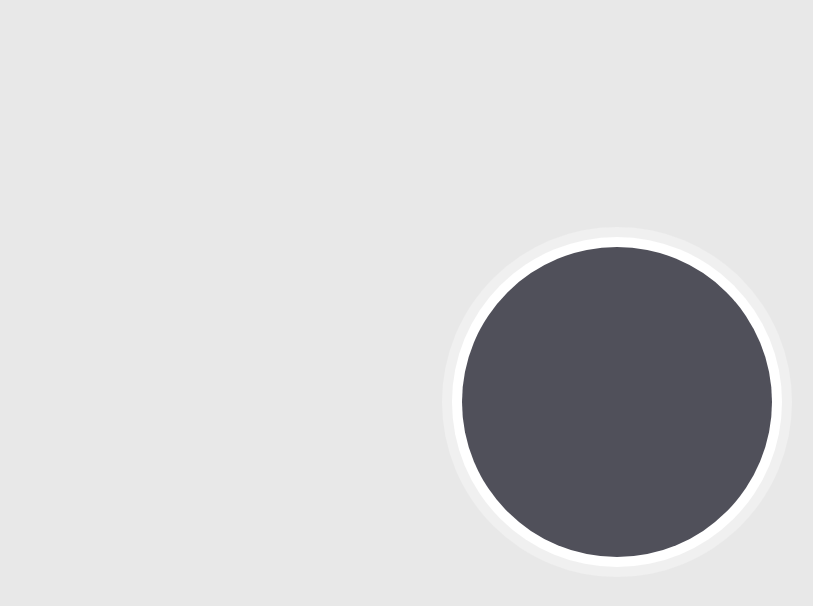
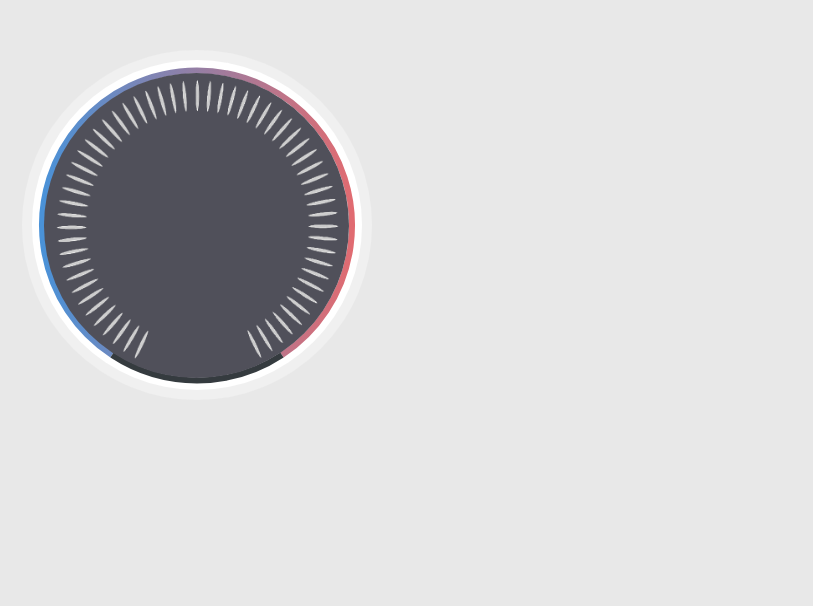
Before and after one commit to marianne121/RadialThermostat, a React (Create React App) app: page / in a window 1280 px wide. Shown: the top 606 px of the page, without its empty margins (28-841 px from the left). Built offline with nearby package versions, Linux system fonts and the light colour scheme.

Commit message:
add scale and temp colour strip

```diff
--- a/src/App.css
+++ b/src/App.css
@@ -1,14 +1,10 @@
 .App {
-  text-align: center;
+  background-color: #E8E8E8;
+  min-height: 100vh;
 }
 
-.App-header {
-  background-color: #E8E8E8;
-  min-height: 100vh;
-  display: flex;
-  flex-direction: column;
-  align-items: center;
-  justify-content: center;
-  font-size: calc(10px + 2vmin);
-  color: white;
+.Dials{
+  position: absolute;
+  left: 82px;
+  top: 76px;
 }
--- a/src/App.js
+++ b/src/App.js
@@ -1,26 +1,29 @@
 import React from 'react';
 import logo from './logo.svg';
 import './App.css';
+import Scale from './scale.png'
 
 function App () {
   return (
     <div className="App">
-      <header className="App-header">
       <div className="radial-thermostat">
       <svg width="400" height="400">
       <RadialThermostat/>
       <CircularBackground/>
+
       <ThermostatKnob/>
       </svg>
+        <div className="Dials">
+        <TemperatureDials/>
+        </div>
       </div>
-      </header>
     </div>
   )
 }
 class RadialThermostat extends React.Component{
   render() {
     return (
-        <circle cx="205" cy="205" r="175" fill="#f0f0f0"/>
+        <circle cx="225" cy="225" r="175" fill="#f0f0f0"/>
     );
   }
 }
@@ -28,7 +31,7 @@ class RadialThermostat extends React.Component{
 class CircularBackground extends React.Component{
   render() {
     return(
-        <circle cx="205" cy="205" r="165" fill="#ffffff"/>
+        <circle cx="225" cy="225" r="165" fill="#ffffff"/>
     );
   }
 }
@@ -36,9 +39,35 @@ class CircularBackground extends React.Component{
 class ThermostatKnob extends React.Component{
   render() {
     return (
-      <circle cx="205" cy="205" r="155" fill="#50505a"/>
+
+      <React.Fragment>
+            <linearGradient id="grayColour">
+       <stop offset="0%" stop-color="#353b3f"></stop>
+       <stop offset="100%" stop-color="#353b3f"></stop>
+    </linearGradient>
+    <linearGradient id="gradientColour" >
+       <stop offset="0%" stop-color="#4a92d8"></stop>
+       <stop offset="100%" stop-color="#e06b71"></stop>
+    </linearGradient>
+    <path d="
+          M140 355
+          A155 155 0 1 1 310 355"
+        fill="none" stroke="url(#gradientColour)" stroke-width="6" />
+   <path d="M140 355
+        A155 155 0 0 0 310 355"
+        fill="none" stroke="url(#grayColour)" stroke-width="6" />
+        <circle cx="224.5" cy="225.5" r="152.5" fill="#50505a"/>
+      </React.Fragment>
     );
   }
 }
 
+class TemperatureDials extends React.Component{
+  render() {
+    return (
+      <img src={Scale} alt="tempScale" width="287" height="287"/>
+    )
+  }
+}
+
 export default App;
```
Also changed, not shown: src/scale.png (added).
